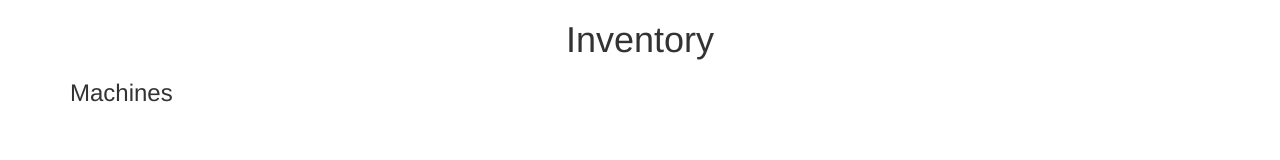
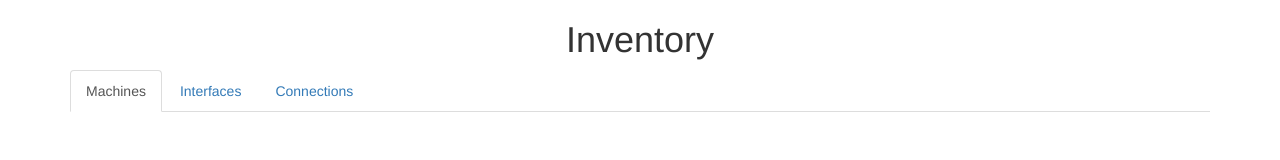
Before and after one commit to JulienBalestra/inventory, a website: page ui/index.html in a window 1280 px wide. Drawn offline with nearby package versions, Linux system fonts and the light colour scheme; no server answers.

Commit message:
Use tabs

```diff
--- a/ui/index.html
+++ b/ui/index.html
@@ -22,15 +22,42 @@
 
             <h1>Inventory</h1>
 
-            <h3>Machines</h3>
-            <table class="table table-striped" id="machines">
-                <tr></tr>
-            </table>
+
+            <div>
+                <!-- Nav tabs -->
+                <ul class="nav nav-tabs" role="tablist">
+                    <li role="presentation" class="active">
+                        <a href="#home" aria-controls="home" role="tab" data-toggle="tab">Machines</a>
+                    </li>
+
+                    <li role="presentation">
+                        <a href="#interfaces" aria-controls="interfaces" role="tab" data-toggle="tab">Interfaces</a>
+                    </li>
+
+                    <li role="presentation">
+                        <a href="#connections" aria-controls="connections" role="tab" data-toggle="tab">Connections</a>
+                    </li>
+                </ul>
+
+                <!-- Tab panes -->
+                <div class="tab-content">
+
+                    <div role="tabpanel" class="tab-pane active" id="home">
+                        <table class="table table-striped" id="machines">
+                            <tr></tr>
+                        </table>
+                    </div>
+
+                    <div role="tabpanel" class="tab-pane" id="interfaces"></div>
+                    <div role="tabpanel" class="tab-pane" id="connections"></div>
+
+                </div>
+            </div>
         </div>
     </div>
-</div>
 
-<script src="js/app.js"></script>
+
+    <script src="js/app.js"></script>
 
 </body>
 </html>
```
